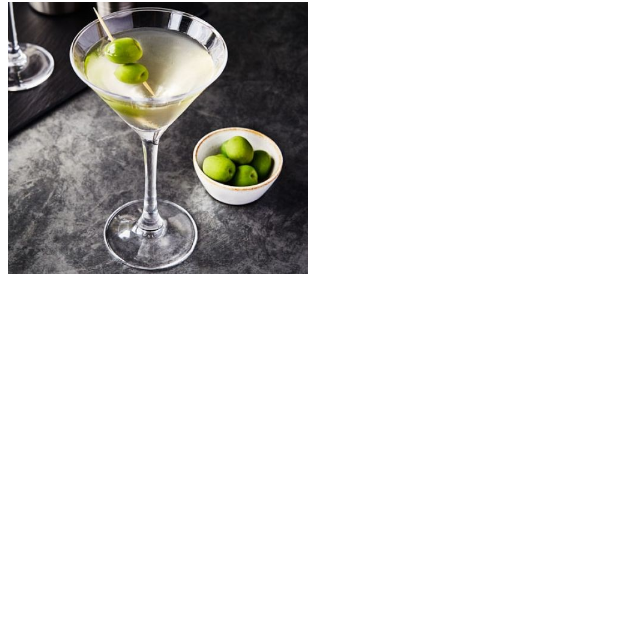
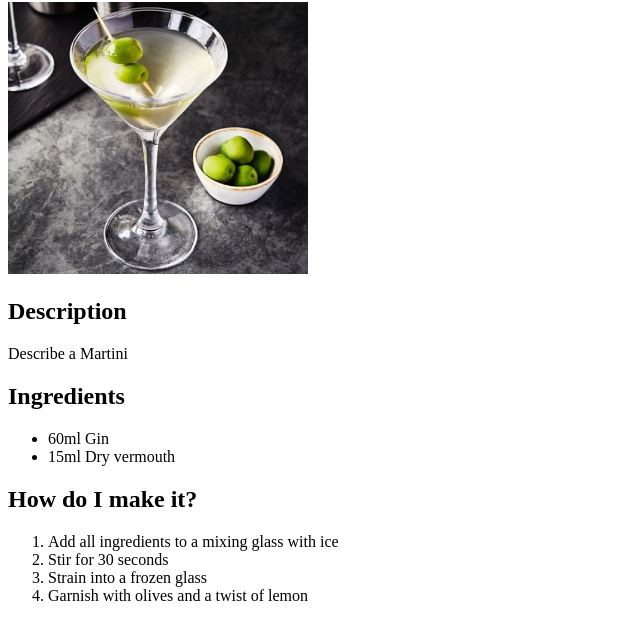
Before and after one commit to dav3white/odin-recipes, a plain HTML site: page recipes/martini.html in a window 1280 px wide. Shown: the part 78-718 px from the top of the page, without its empty margins (0-640 px from the left). Drawn offline with Linux system fonts and the light colour scheme.

Commit message:
Add recipe descriptions

```diff
--- a/recipes/martini.html
+++ b/recipes/martini.html
@@ -7,6 +7,19 @@
     <body>
         <h1>Martini</h1>
         <img src="../images/martini.jpg" alt="Classic Martini cocktail" width="300">
+        <h2>Description</h2>
+        <p>Describe a Martini</p>
+        <h2>Ingredients</h2>
+        <ul>
+            <li>60ml Gin</li>
+            <li>15ml Dry vermouth</li>
+        </ul>
+        <h2>How do I make it?</h2>
+        <ol>
+            <li>Add all ingredients to a mixing glass with ice</li>
+            <li>Stir for 30 seconds</li>
+            <li>Strain into a frozen glass</li>
+            <li>Garnish with olives and a twist of lemon</li>
     </body>
 
 </html>
```
Also changed, not shown: recipes/daiquiri.html (+1 -1 lines).
